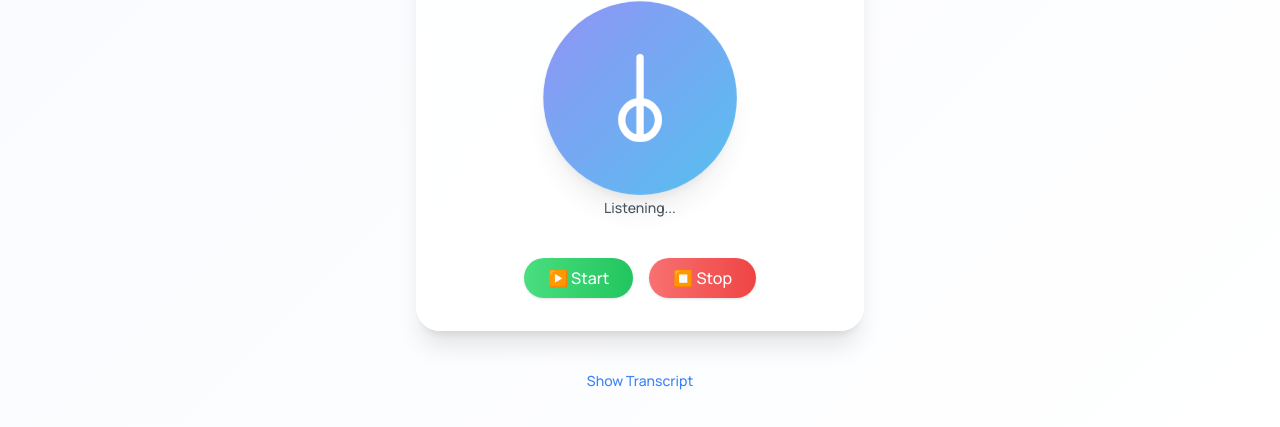
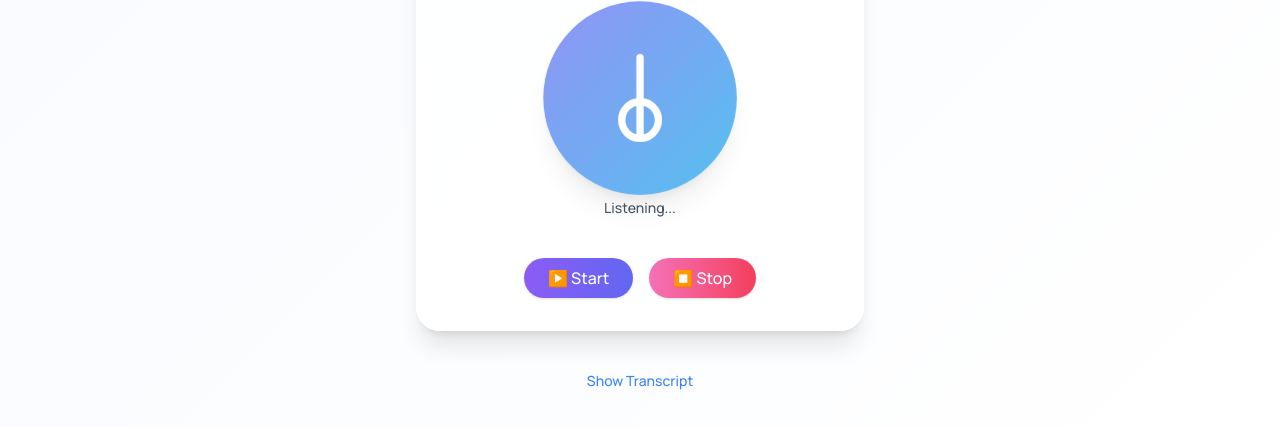
Before and after one commit to darajwani/osce-ai-app, a website: page modern.html in a window 1280 px wide. Shown: the part 277-704 px from the top of the page. Drawn offline with nearby package versions, Linux system fonts and the light colour scheme.

Commit message:
modern.html

```diff
--- a/modern.html
+++ b/modern.html
@@ -47,8 +47,12 @@
 
       <!-- Start/Stop Buttons -->
       <div class="flex gap-4 mt-4">
-        <button class="bg-gradient-to-r from-green-400 to-green-500 text-white py-2 px-6 rounded-full shadow hover:shadow-lg transition">▶️ Start</button>
-        <button class="bg-gradient-to-r from-red-400 to-red-500 text-white py-2 px-6 rounded-full shadow hover:shadow-lg transition">⏹️ Stop</button>
+        <button class="bg-gradient-to-r from-violet-500 to-indigo-500 text-white py-2 px-6 rounded-full shadow hover:shadow-lg transition">
+          ▶️ Start
+        </button>
+        <button class="bg-gradient-to-r from-pink-400 to-rose-500 text-white py-2 px-6 rounded-full shadow hover:shadow-lg transition">
+          ⏹️ Stop
+        </button>
       </div>
     </div>
 
```
